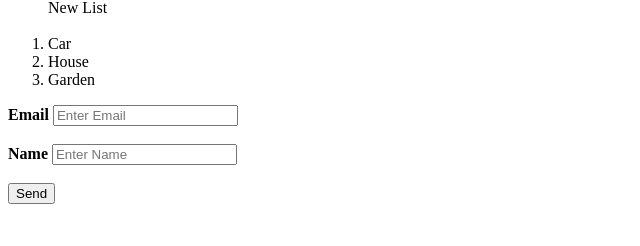
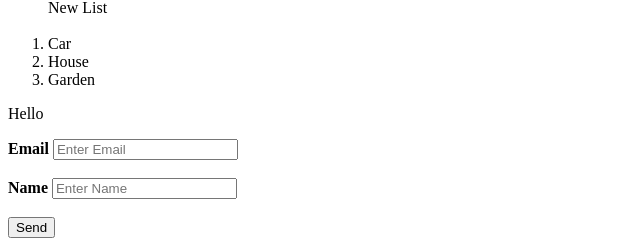
Before and after one commit to JoannaBee/My-First-Web-Page, a plain HTML site: page index.html in a window 1280 px wide. Shown: the part 851-1097 px from the top of the page, without its empty margins (0-640 px from the left). Before the commit the page ends 1063 px from the top, so only its background shows below. Drawn offline with Linux system fonts and the light colour scheme.

Commit message:
repaired

```diff
--- a/index.html
+++ b/index.html
@@ -5,6 +5,7 @@
     <meta name="Testing" content="width=device-width, initial-scale=1.0">
     <meta http-equiv="X-UA-Compatible" content="ie=edge">
     <title>My first Html</title>
+
 </head>
 <body>
 
@@ -49,6 +50,7 @@
         <li>Garden</li>
     </ol>
     <div>
+        <p id='test'>Hello</p>
         <label for="email"><b>Email</b></label>
         <input type="text" placeholder="Enter Email" name="email" required>
         <br>
@@ -58,16 +60,22 @@
         <input type="text" placeholder="Enter Name" name='name' required>
         <br>
         <br>
-        <div id="test">
-        <button type='button' onclick=myFunction>Send</button>
-        </div>
-        <script>
-        function myFunction () {
-            document.getElementById('test').innerHTML='test100';}
-            </script>
+        <button type='button' onclick=myFunction()>Send</button>
+
 
     </div>
 
 </div>
+
+
+
+
+<script type="text/javascript">
+    function myFunction () {
+        document.getElementById('test').innerHTML='test100';}
+        </script>
+
+
+
 </body>
 </html>
```
